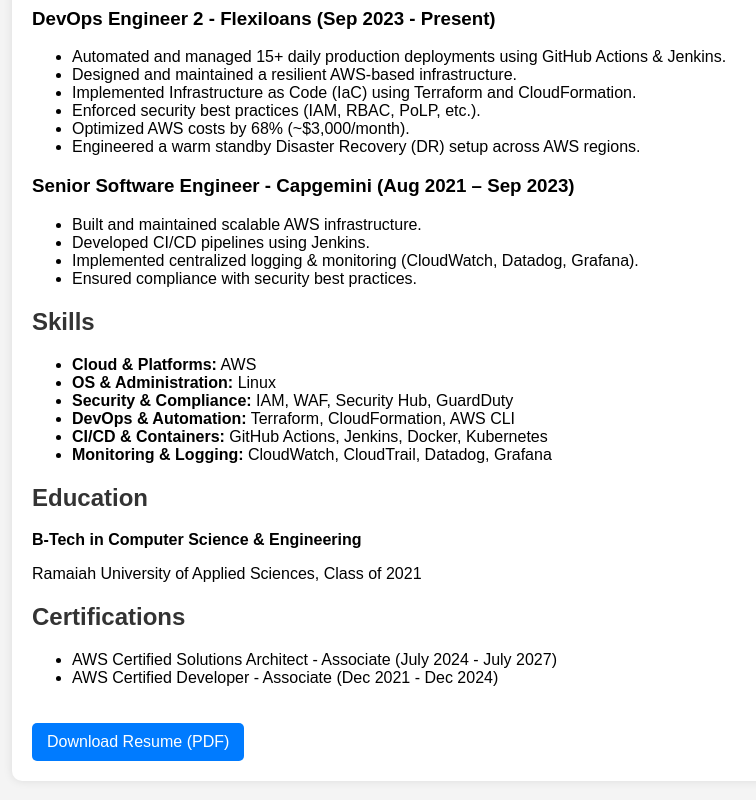
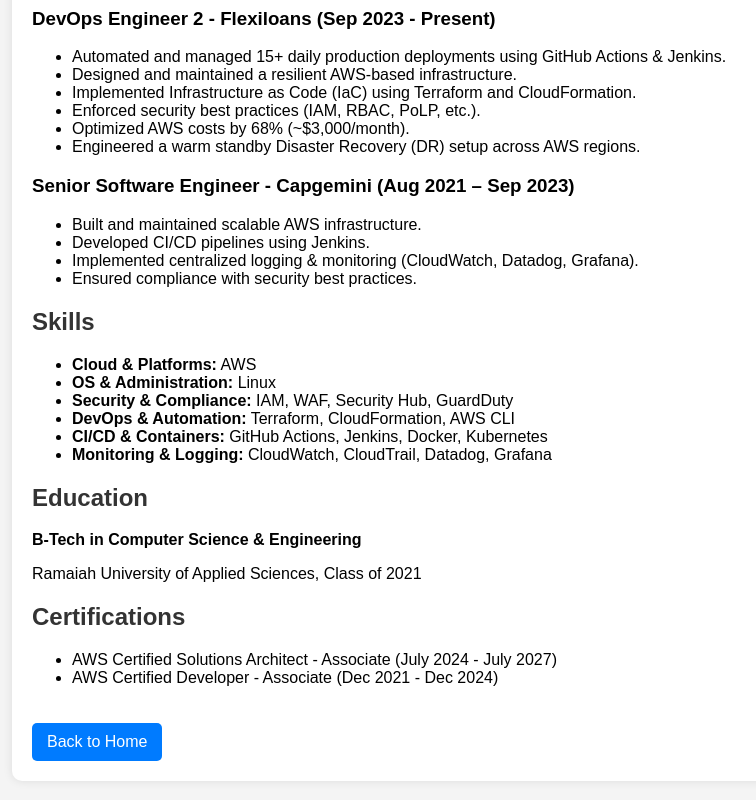
Before and after one commit to luciferpeverrel/Resume-App, a website: page public/resume.html in a window 1280 px wide. Shown: the part 438-1238 px from the top of the page, without its empty margins (28-784 px from the left). Drawn offline with Linux system fonts and the light colour scheme.

Commit message:
updated resume.html

```diff
--- a/public/resume.html
+++ b/public/resume.html
@@ -10,12 +10,15 @@
             margin: 20px;
             padding: 20px;
             background-color: #f4f4f4;
+            text-align: center;
         }
         .resume-container {
             background: white;
             padding: 20px;
             border-radius: 10px;
             box-shadow: 0px 0px 10px rgba(0, 0, 0, 0.1);
+            display: inline-block;
+            text-align: left;
         }
         h1, h2 {
             color: #333;
@@ -23,7 +26,7 @@
         .contact-info, .skills, .experience, .education {
             margin-bottom: 20px;
         }
-        .download-btn {
+        .download-btn, .back-btn {
             display: inline-block;
             margin-top: 20px;
             padding: 10px 15px;
@@ -31,6 +34,7 @@
             color: white;
             border-radius: 5px;
             text-decoration: none;
+            margin-right: 10px;
         }
     </style>
 </head>
@@ -94,7 +98,7 @@
             </ul>
         </div>
 
-        <a class="download-btn" href="resume.pdf" download>Download Resume (PDF)</a>
+        <a class="back-btn" href="index.html">Back to Home</a>
     </div>
 </body>
 </html>
```
